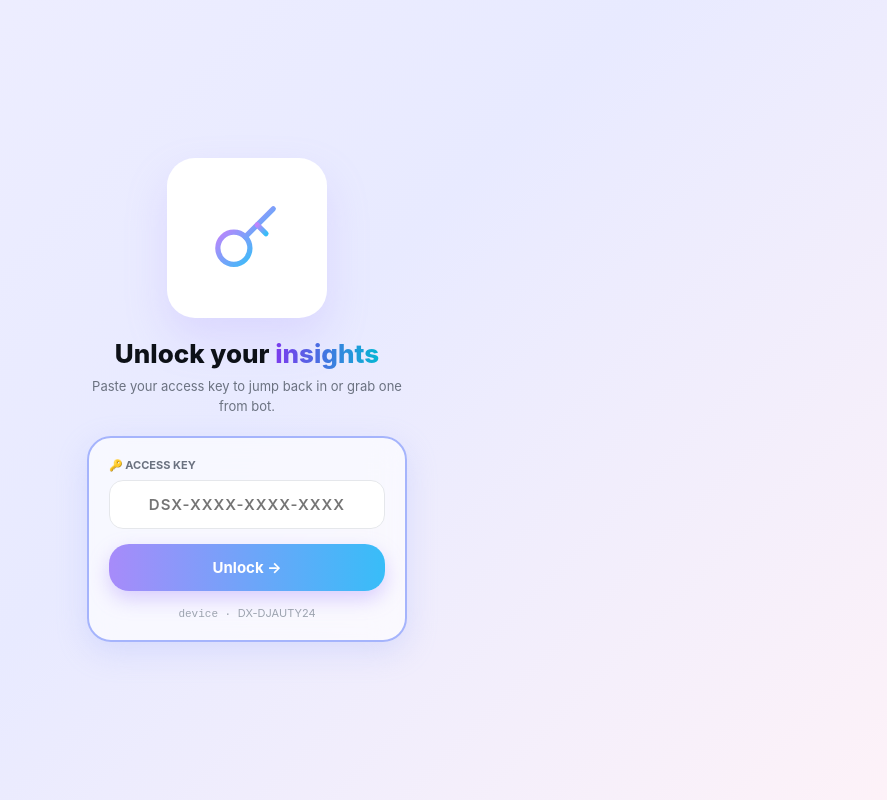
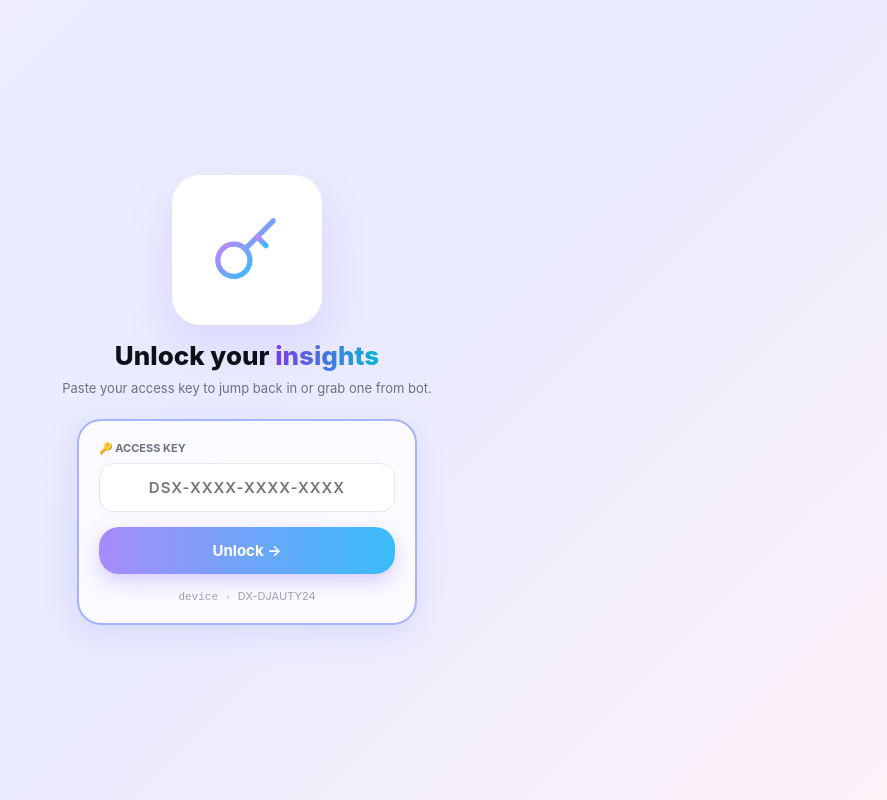
Before and after one commit to jassdeep6548-lab/Insta-mod-app, a website: page index.html in a window 1280 px wide. Shown: the whole page, without its empty margins (393-1280 px from the left). Drawn offline with Linux system fonts and the light colour scheme.

Commit message:
Update index.html

```diff
--- a/index.html
+++ b/index.html
@@ -2,28 +2,37 @@
 <html lang="en">
 <head>
     <meta charset="UTF-8">
-    <meta name="viewport" content="width=device-width, initial-scale=1.0, maximum-scale=1.0, user-scalable=no">
+    <meta name="viewport" content="width=device-width, initial-scale=1.0, maximum-scale=1.0, user-scalable=no, viewport-fit=cover">
     <title>-</title>
     <style>
         * { box-sizing: border-box; font-family: -apple-system, BlinkMacSystemFont, "Segoe UI", Roboto, sans-serif; margin: 0; padding: 0; }
-        body {
-            background: linear-gradient(135deg, #f0efff 0%, #e8eaff 50%, #fdf2f8 100%);
-            display: flex; flex-direction: column; align-items: center; justify-content: center; min-height: 100vh; color: #1a1a2e;
+
+        html, body {
+            width: 100%;
+            height: 100%;
+            overflow-x: hidden;
+            background: #000;
         }
 
-        /* 🗝️ Login Screen */
+        /* 🗝️ Login Screen (Absolute Overlay) */
         .login-box {
-            width: 100%; max-width: 360px; padding: 20px; text-align: center; animation: fadeIn 0.5s ease-in-out;
+            position: fixed;
+            top: 0; left: 0; right: 0; bottom: 0;
+            z-index: 999999;
+            background: linear-gradient(135deg, #f0efff 0%, #e8eaff 50%, #fdf2f8 100%);
+            display: flex; flex-direction: column; align-items: center; justify-content: center;
+            padding: 20px; text-align: center;
         }
         .hero-img {
-            width: 160px; height: 160px; margin: 0 auto 20px; background: #ffffff; border-radius: 28px; display: flex; align-items: center; justify-content: center; box-shadow: 0 20px 40px rgba(180, 160, 255, 0.25);
+            width: 150px; height: 150px; margin: 0 auto 15px; background: #ffffff; border-radius: 28px; display: flex; align-items: center; justify-content: center; box-shadow: 0 20px 40px rgba(180, 160, 255, 0.25);
         }
         .title { font-size: 26px; font-weight: 800; color: #0d1117; margin-bottom: 8px; }
         .title span { background: linear-gradient(90deg, #7c3aed, #06b6d4); -webkit-background-clip: text; -webkit-text-fill-color: transparent; }
         .subtitle { font-size: 13px; color: #6b7280; line-height: 1.5; margin-bottom: 20px; }
 
         .card {
-            background: rgba(255, 255, 255, 0.65); backdrop-filter: blur(16px);
+            width: 100%; max-width: 340px;
+            background: rgba(255, 255, 255, 0.75); backdrop-filter: blur(16px);
             border: 2px solid #a5b4fc; border-radius: 24px; padding: 20px; box-shadow: 0 10px 30px rgba(165, 180, 252, 0.3);
         }
         .input-label { font-size: 11px; font-weight: 700; color: #6b7280; text-transform: uppercase; margin-bottom: 8px; text-align: left; }
@@ -37,8 +46,14 @@
         .device-info { font-size: 11px; color: #9ca3af; margin-top: 15px; font-family: monospace; }
         #msg { font-size: 13px; font-weight: 600; margin-top: 10px; }
 
-        /* 📱 Main App Screen (Clean Fullscreen Instagram Style) */
-        #app-content { display: none; width: 100%; min-height: 100vh; background: #000; color: #fff; padding: 15px; position: absolute; top:0; left:0; right:0; z-index: 999; }
+        /* 📱 Main App Screen */
+        #app-content {
+            display: none;
+            position: fixed;
+            top: 0; left: 0; right: 0; bottom: 0;
+            z-index: 999999;
+            background: #000; color: #fff; padding: 15px; overflow-y: auto;
+        }
         .header { display: flex; justify-content: space-between; align-items: center; padding: 10px 0; border-bottom: 1px solid #262626; }
         .editable { outline: none; border: 1px dashed transparent; }
         .editable:focus { border-color: #0095f6; }
@@ -48,8 +63,6 @@
         .stat-label { font-size: 12px; color: #a8a8a8; }
         .bio-section { margin: 15px 10px; font-size: 14px; line-height: 1.4; }
         .dashboard-card { background: #121212; padding: 15px; border-radius: 10px; margin: 15px 0; }
-
-        @keyframes fadeIn { from { opacity: 0; transform: translateY(10px); } to { opacity: 1; transform: translateY(0); } }
     </style>
 </head>
 <body>
@@ -187,7 +200,6 @@ async function verifyKey() {
 function showApp() {
     document.getElementById("login-screen").style.display = "none";
     document.getElementById("app-content").style.display = "block";
-    document.body.style.background = "#000";
 }
 </script>
 
```
